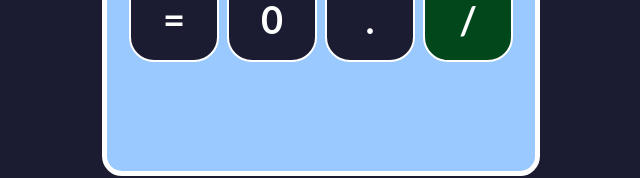
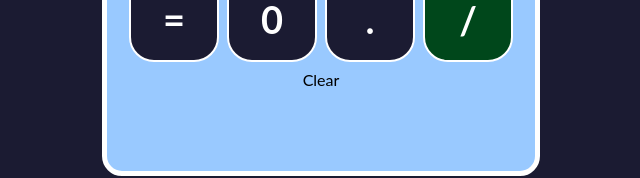
Before and after one commit to ghector6/freeCodeCampReact4, a React (Create React App) app: page / in a window 1280 px wide. Shown: the part 610-788 px from the top of the page, without its empty margins (319-959 px from the left). Built offline with nearby package versions, Linux system fonts and the light colour scheme.

Commit message:
add: implement button

```diff
--- a/src/App.js
+++ b/src/App.js
@@ -2,6 +2,7 @@ import './App.css';
 import freeCodeCampLogo from "./imagenes/freecodecamp-logo.png"
 import Boton from "./componentes/Boton.js"
 import Pantalla from "./componentes/Pantalla.js"
+import BotonClear from "./componentes/BotonClear.js"
 
 function App() {
   return (
@@ -38,7 +39,9 @@ function App() {
           <Boton>.</Boton>
           <Boton>/</Boton>
         </div>
-        <div className="fila"></div>
+        <div className="fila">
+          <BotonClear>Clear</BotonClear>
+        </div>
       </div>
 
     </div>
```
